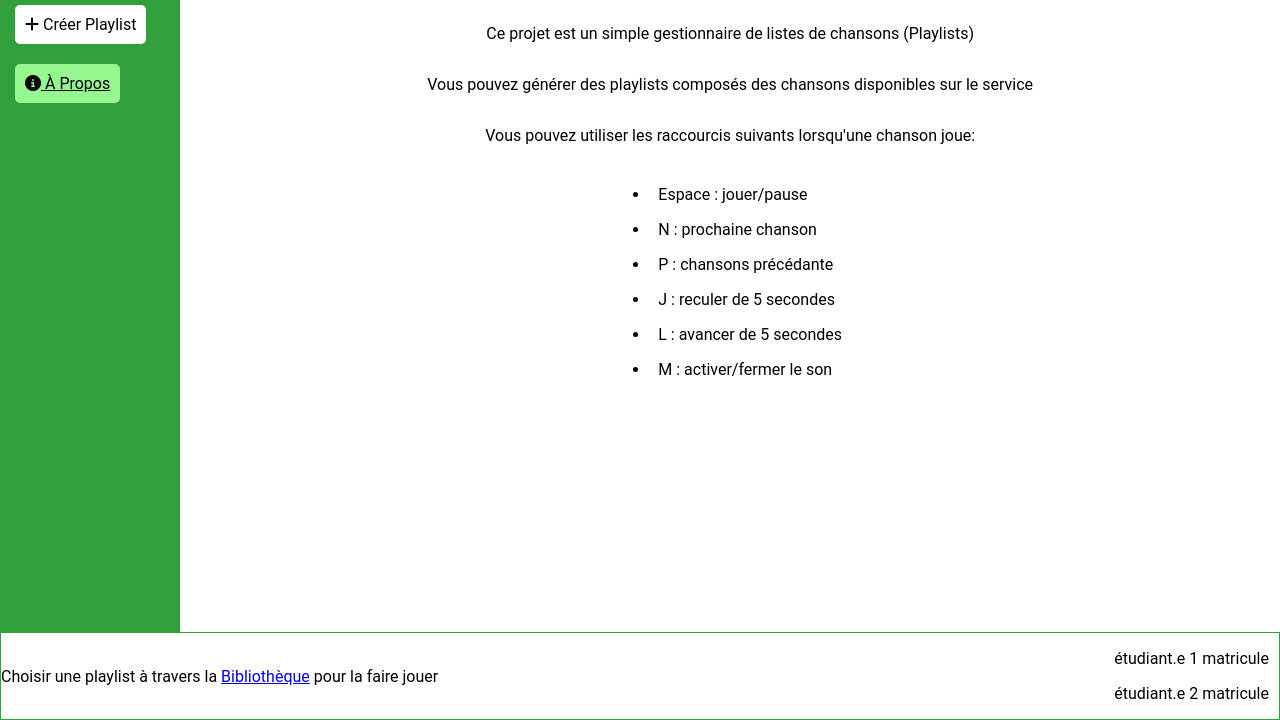
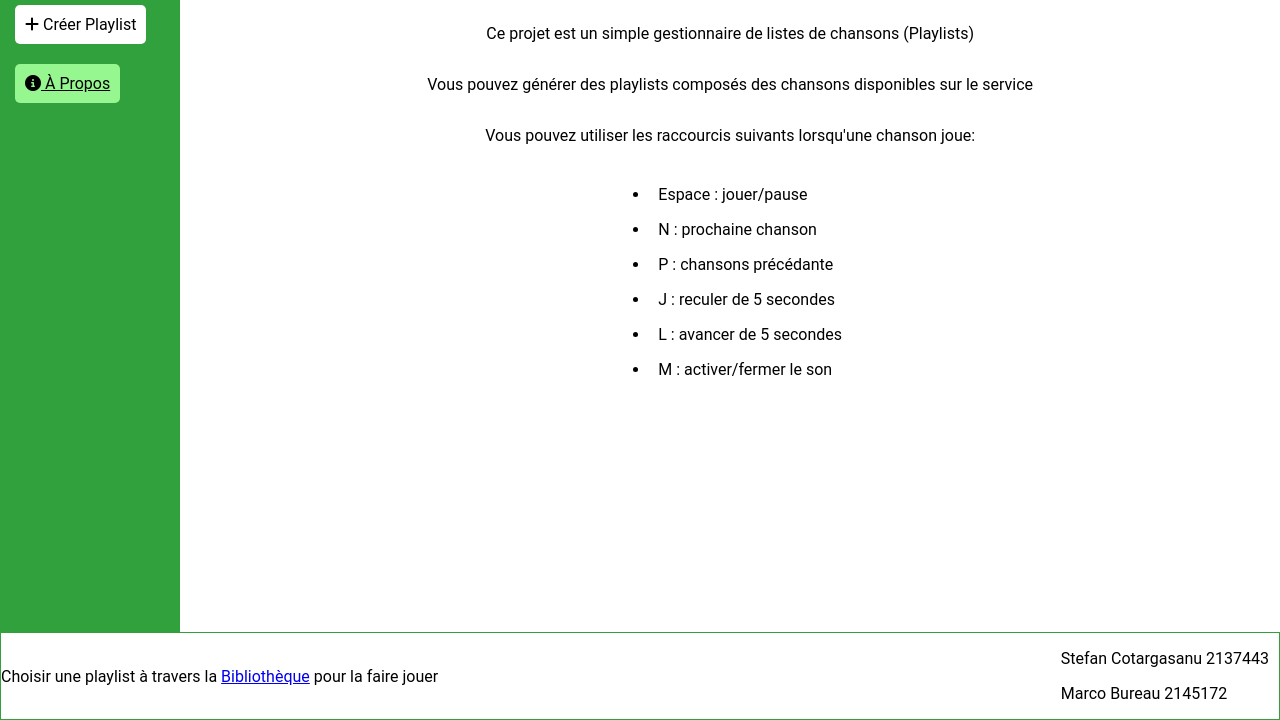
Before and after one commit to LOG2440-20223/tp3-2145172_2137443, a website: page site-web/src/about.html in a window 1280 px wide. Shown: the part 80-800 px from the top of the page. Drawn offline with Linux system fonts and the light colour scheme.

Commit message:
Added creators to footer

```diff
--- a/site-web/src/about.html
+++ b/site-web/src/about.html
@@ -69,8 +69,8 @@
         </p>
       </div>
       <div id="creators">
-        <p>étudiant.e 1 matricule</p>
-        <p>étudiant.e 2 matricule</p>
+        <p>Stefan Cotargasanu 2137443</p>
+        <p>Marco Bureau 2145172</p>
       </div>
     </footer>
   </body>
```
Also changed, not shown: site-web/src/create_playlist.html (+2 -2 lines), site-web/src/index.html (+2 -2 lines), site-web/src/playlist.html (+2 -2 lines).
